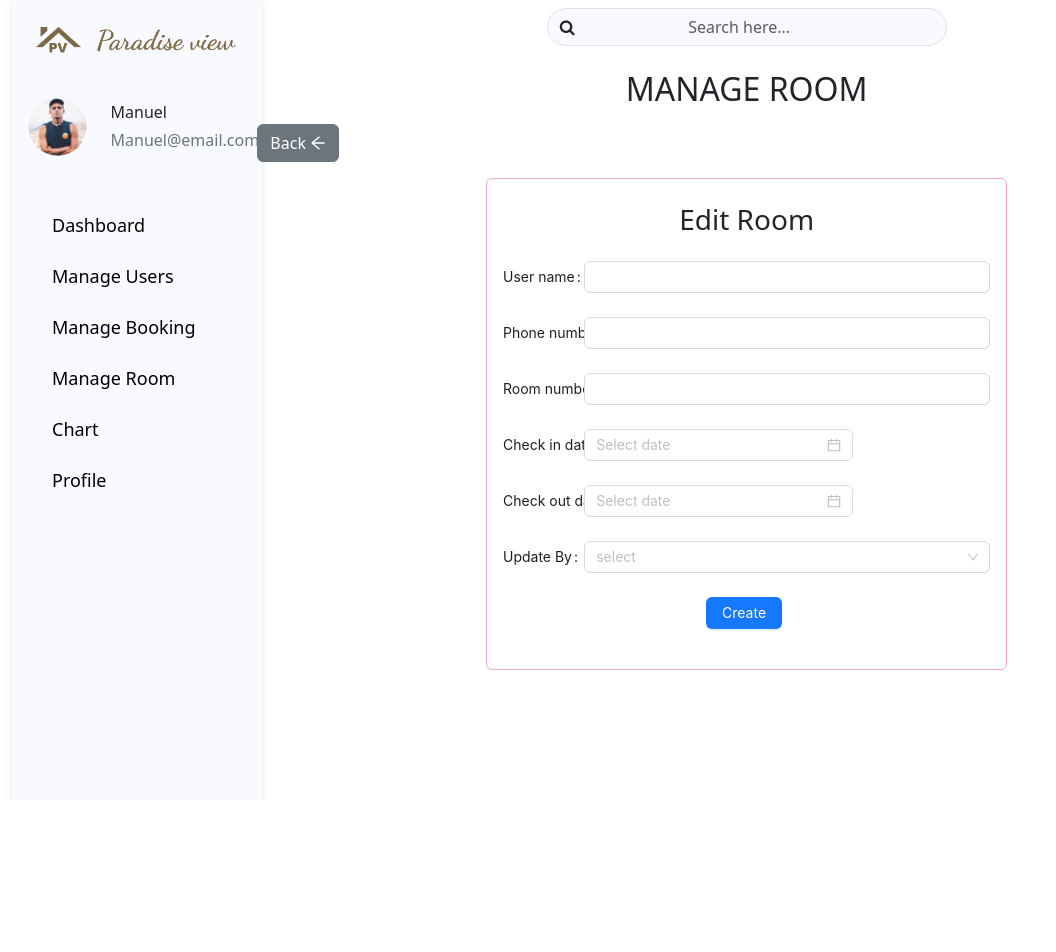
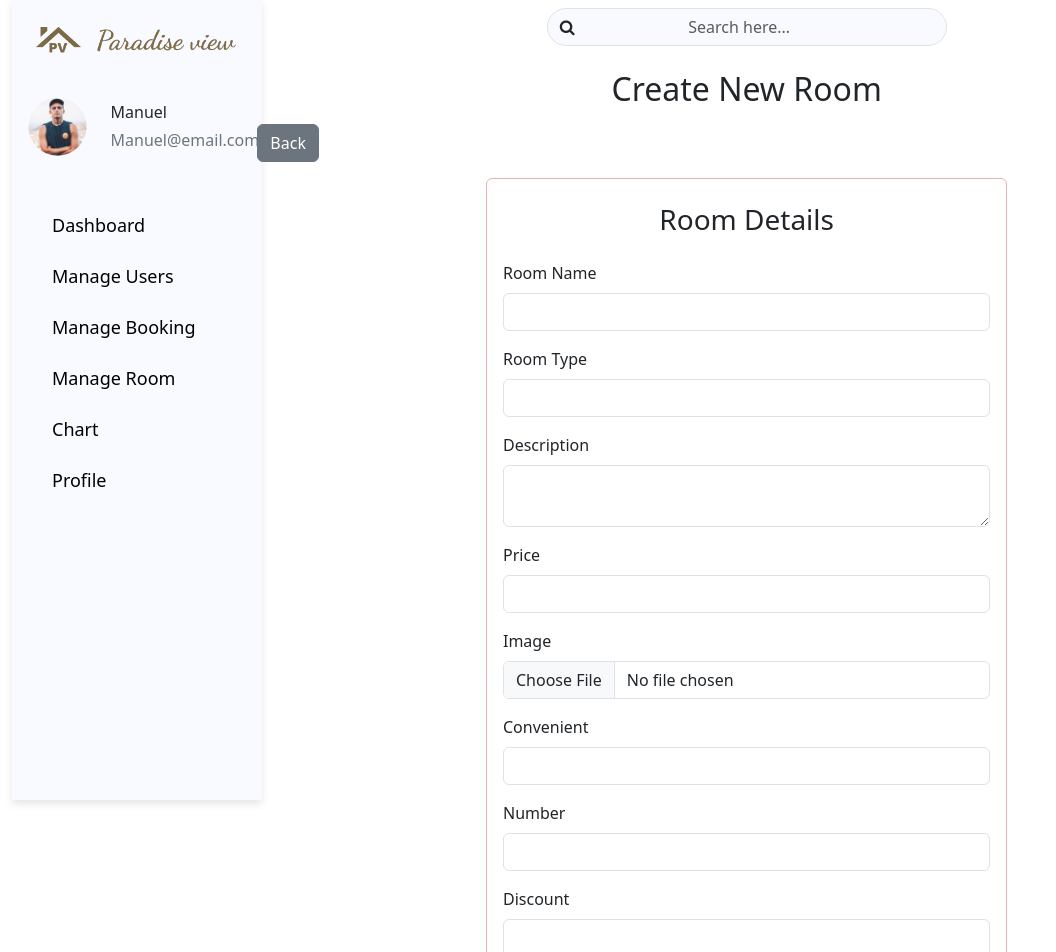
Before and after one commit to Megateam-Project/-Megateam-FrontEnd-Admin, a React (Vite) app: page /rooms/create in a window 1280 px wide. Shown: the top 952 px of the page, without its empty margins (0-1056 px from the left). Before the commit the page ends 800 px from the top, so only its background shows below. Built offline with nearby package versions, Linux system fonts and the light colour scheme.

Commit message:
UI/CREATEROOM

```diff
--- a/src/components/page/Room/CreateRoomForm.jsx
+++ b/src/components/page/Room/CreateRoomForm.jsx
@@ -1,76 +1,190 @@
-// import { useState, useEffect } from "react";
-import { Link } from "react-router-dom";
-import { ArrowLeftOutlined } from "@ant-design/icons";
-import { DatePicker, Form, Input, Select, Button } from "antd";
+import { useState } from "react";
+import baseApi from "../../../shared/services/base.api";
+import { Link, useNavigate } from "react-router-dom";
 
 export function CreateRoomForm() {
-  const { Option } = Select;
+  const [formData, setFormData] = useState({
+    name: "",
+    type: "",
+    description: "",
+    price: "",
+    image: null, // Sửa đổi từ string thành null để lưu trữ file
+    convenient: "",
+    number: "",
+    discount: "",
+  });
+  const [error, setError] = useState(null);
+  const navigate = useNavigate();
+
+  const handleFormDataChange = (e) => {
+    const { name, value, files } = e.target;
+
+    // Nếu trường là một trường file, lưu trữ tệp vào formData
+    if (name === "image") {
+      setFormData((prevData) => ({
+        ...prevData,
+        [name]: files[0], // Lưu trữ tệp đầu tiên trong danh sách các tệp được chọn
+      }));
+    } else {
+      setFormData((prevData) => ({
+        ...prevData,
+        [name]: value,
+      }));
+    }
+  };
+
+  const handleCreate = async (e) => {
+    e.preventDefault();
+    try {
+      // Tạo FormData object để gửi dữ liệu có chứa cả tệp hình ảnh
+      const formDataToSend = new FormData();
+      for (const key in formData) {
+        formDataToSend.append(key, formData[key]);
+      }
+
+      // Gửi yêu cầu tạo phòng mới lên server
+      await baseApi.postApi("rooms", formDataToSend);
+
+      // Chuyển hướng về trang danh sách phòng sau khi tạo thành công
+      navigate("/rooms");
+    } catch (error) {
+      console.error("Error creating room:", error);
+      setError("Failed to create room. Please try again later.");
+    }
+  };
+
   return (
     <div>
-      <h2 className="mt-3 text-center title">MANAGE ROOM</h2>
+      <h2 className="mt-3 text-center title">Create New Room</h2>
       <div className="buttonBack m-3">
         <Link to="/rooms" className="btn btn-secondary mx-3">
-          Back <ArrowLeftOutlined />
+          Back
         </Link>
       </div>
       <div className="d-flex flex-column justify-content-between align-items-center">
-        <form className="rounded border border-danger-subtle w-50 p-3">
-          <h3 className="text-center mt-2 mb-4">Edit Room</h3>
-          <Form.Item
-            label="User name"
-            labelCol={{ span: 4 }}
-            wrapperCol={{ span: 20 }}
-          >
-            <Input />
-          </Form.Item>
-          <Form.Item
-            label="Phone number"
-            labelCol={{ span: 4 }}
-            wrapperCol={{ span: 20 }}
-          >
-            <Input />
-          </Form.Item>
-          <Form.Item
-            label="Room number"
-            labelCol={{ span: 4 }}
-            wrapperCol={{ span: 20 }}
-          >
-            <Input />
-          </Form.Item>
-          <Form.Item
-            name="check_in_date"
-            label="Check in date"
-            labelCol={{ span: 4 }}
-            wrapperCol={{ span: 20 }}
-          >
-            <DatePicker showTime format="YYYY-MM-DD HH:mm:ss" />
-          </Form.Item>
-          <Form.Item
-            name="check_out_date"
-            label="Check out date"
-            labelCol={{ span: 4 }}
-            wrapperCol={{ span: 20 }}
-          >
-            <DatePicker showTime format="YYYY-MM-DD HH:mm:ss" />
-          </Form.Item>
-          <Form.Item
-            name="update_by"
-            label="Update By"
-            labelCol={{ span: 4 }}
-            wrapperCol={{ span: 20 }}
-          >
-            <Select placeholder="select ">
-              <Option value="admin">Admin</Option>
-              <Option value="user">User</Option>
-            </Select>
-          </Form.Item>
-          <Form.Item wrapperCol={{ offset: 10, span: 10 }}>
-            <Link to="/bookings">
-              <Button type="primary" htmlType="submit">
-                Create
-              </Button>
-            </Link>
-          </Form.Item>
+        {error && (
+          <div className="alert alert-danger" role="alert">
+            {error}
+          </div>
+        )}
+        <form
+          className="rounded border border-danger-subtle w-50 p-3"
+          onSubmit={handleCreate}
+        >
+          <h3 className="text-center mt-2 mb-4">Room Details</h3>
+          <div className="mb-3">
+            <label htmlFor="name" className="form-label">
+              Room Name
+            </label>
+            <input
+              type="text"
+              className="form-control"
+              id="name"
+              name="name"
+              value={formData.name}
+              onChange={handleFormDataChange}
+              required
+            />
+          </div>
+          <div className="mb-3">
+            <label htmlFor="type" className="form-label">
+              Room Type
+            </label>
+            <input
+              type="text"
+              className="form-control"
+              id="type"
+              name="type"
+              value={formData.type}
+              onChange={handleFormDataChange}
+              required
+            />
+          </div>
+          <div className="mb-3">
+            <label htmlFor="description" className="form-label">
+              Description
+            </label>
+            <textarea
+              className="form-control"
+              id="description"
+              name="description"
+              value={formData.description}
+              onChange={handleFormDataChange}
+              required
+            ></textarea>
+          </div>
+          <div className="mb-3">
+            <label htmlFor="price" className="form-label">
+              Price
+            </label>
+            <input
+              type="text"
+              className="form-control"
+              id="price"
+              name="price"
+              value={formData.price}
+              onChange={handleFormDataChange}
+              required
+            />
+          </div>
+          <div className="mb-3">
+            <label htmlFor="image" className="form-label">
+              Image
+            </label>
+            <input
+              type="file" // Sử dụng kiểu file để cho phép tải lên tệp
+              className="form-control"
+              id="image"
+              name="image"
+              onChange={handleFormDataChange}
+              required
+            />
+          </div>
+          <div className="mb-3">
+            <label htmlFor="convenient" className="form-label">
+              Convenient
+            </label>
+            <input
+              type="text"
+              className="form-control"
+              id="convenient"
+              name="convenient"
+              value={formData.convenient}
+              onChange={handleFormDataChange}
+              required
+            />
+          </div>
+          <div className="mb-3">
+            <label htmlFor="number" className="form-label">
+              Number
+            </label>
+            <input
+              type="text"
+              className="form-control"
+              id="number"
+              name="number"
+              value={formData.number}
+              onChange={handleFormDataChange}
+              required
+            />
+          </div>
+          <div className="mb-3">
+            <label htmlFor="discount" className="form-label">
+              Discount
+            </label>
+            <input
+              type="text"
+              className="form-control"
+              id="discount"
+              name="discount"
+              value={formData.discount}
+              onChange={handleFormDataChange}
+              required
+            />
+          </div>
+          <button type="submit" className="btn btn-primary">
+            Create Room
+          </button>
         </form>
       </div>
     </div>
--- a/src/components/page/Room/IndexRoom.jsx
+++ b/src/components/page/Room/IndexRoom.jsx
@@ -2,7 +2,7 @@ import { useState, useEffect } from "react";
 import { Link } from "react-router-dom";
 import baseApi from "../../../shared/services/base.api";
 import DataTable from "react-data-table-component";
-import { EditOutlined, DeleteFilled } from "@ant-design/icons";
+import {PlusOutlined, EditOutlined, DeleteFilled } from "@ant-design/icons";
 
 export function IndexRoom() {
   const [rooms, setRooms] = useState([]);
@@ -55,6 +55,7 @@ export function IndexRoom() {
       name: "Action",
       cell: (row) => (
         <div className="d-flex">
+
           <Link
             to={`/rooms/edit/${row.id}`}
             className="mx-3 btn btn-warning btn-sm"
@@ -85,6 +86,12 @@ export function IndexRoom() {
   return (
     <div>
       <h2 className="m-3 title">MANAGE ROOM</h2>
+      <h5>
+        ADD ROOM{" "}
+        <Link to="/rooms/create" className="mx-3 btn btn-success btn-sm">
+          <PlusOutlined />
+        </Link>
+      </h5>
       <div className="tableBooking mt-3">
         <DataTable columns={columns} data={data} pagination />
 
```
